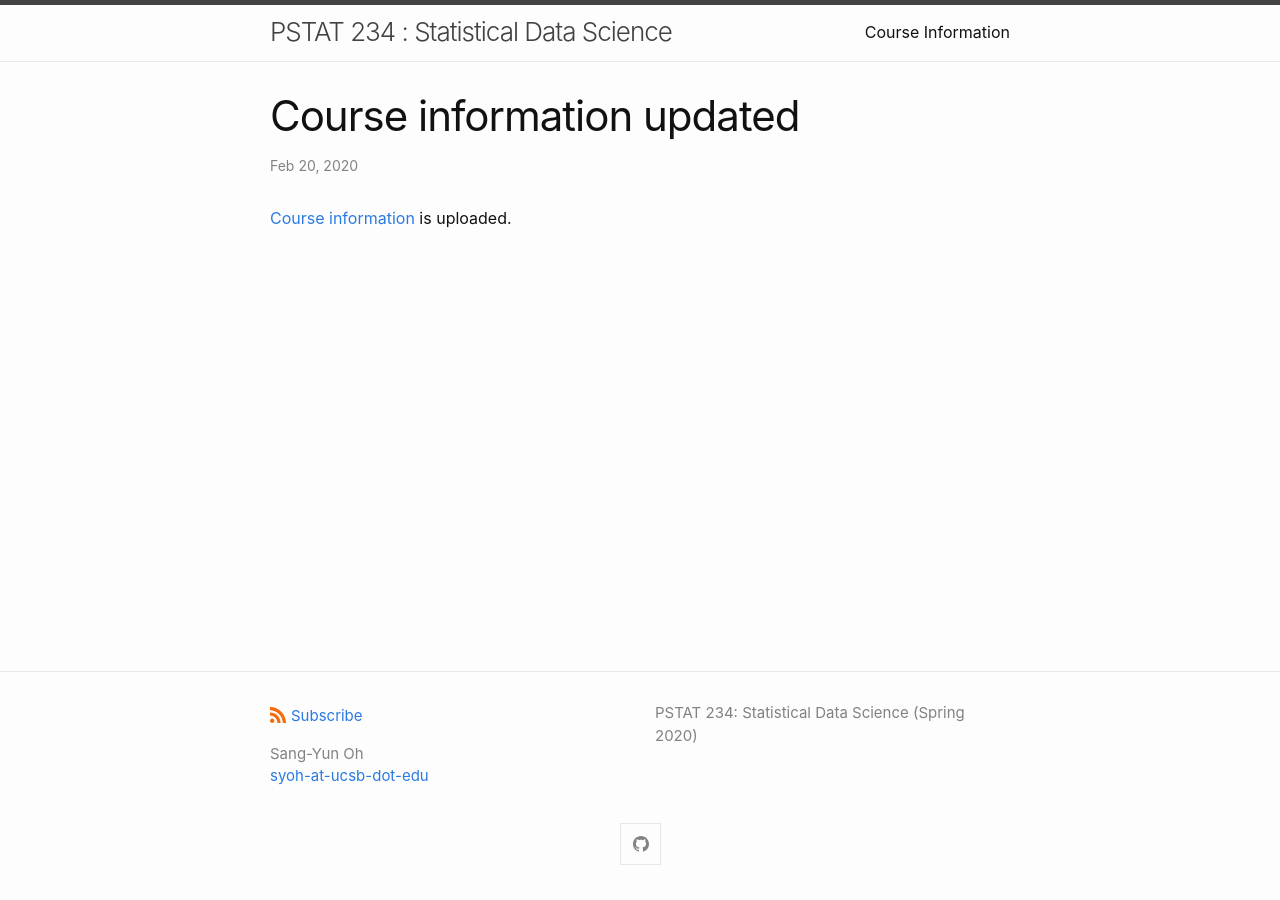
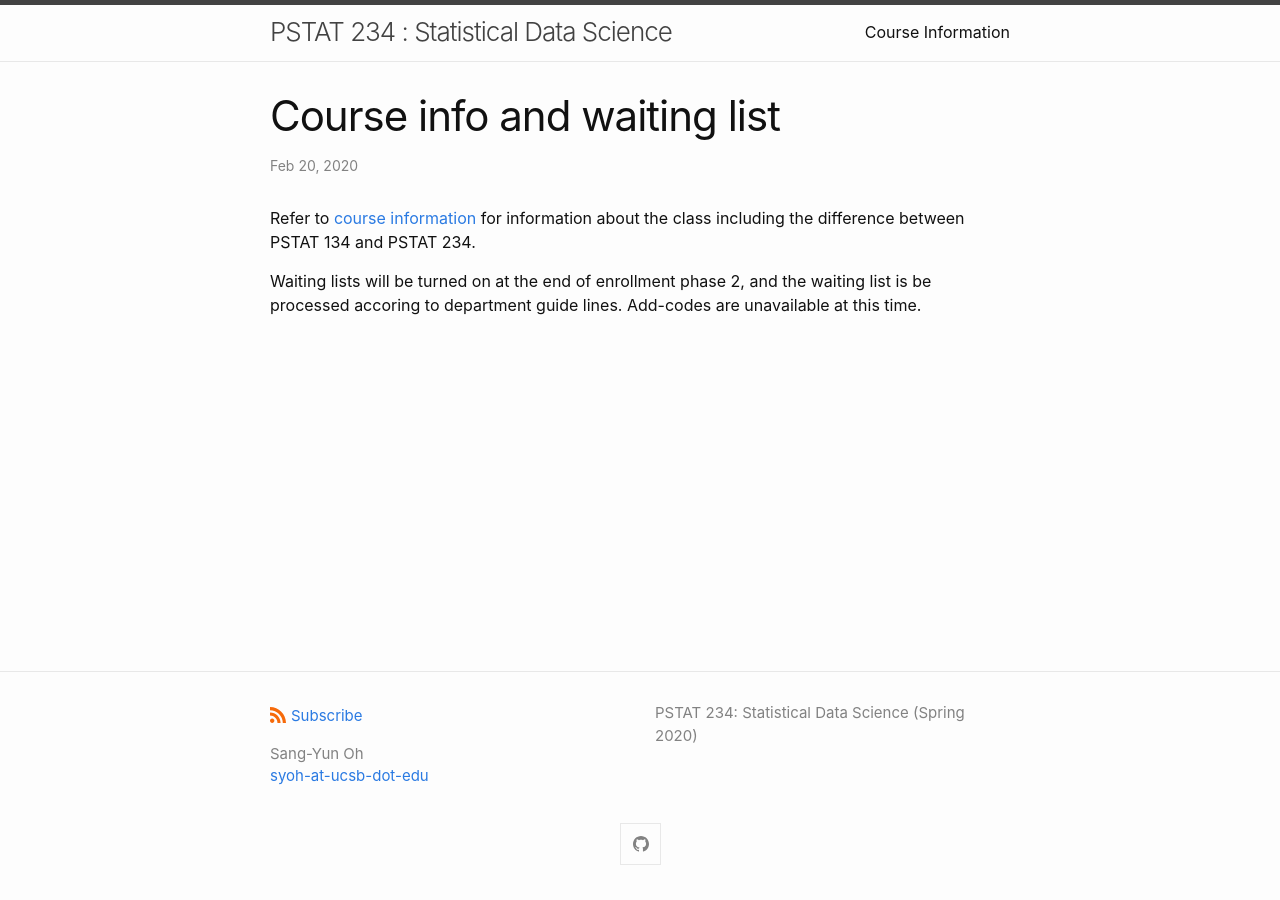
Before and after one commit to essentialols/Spring2020, a Jekyll site: the page built from docs/_posts/2020-02-20-course-information.md, in a window 1280 px wide. Built offline with Jekyll 4.4.1, drawn with Linux system fonts in a browser that asks for light colours.

Commit message:
Update 2020-02-20-course-information.md

```diff
--- a/docs/_posts/2020-02-20-course-information.md
+++ b/docs/_posts/2020-02-20-course-information.md
@@ -1,7 +1,9 @@
 ---
 layout: post
-title: "Course information updated"
+title: "Course info and waiting list"
 categories: announcement
 ---
 
-[Course information](https://ucsb-pstat-134.github.io/Spring2020/course-information.html) is uploaded.
+Refer to [course information](https://ucsb-pstat-134.github.io/Spring2020/course-information.html) for information about the class including the difference between PSTAT 134 and PSTAT 234.
+
+Waiting lists will be turned on at the end of enrollment phase 2, and the waiting list is be processed accoring to department guide lines. Add-codes are unavailable at this time.
```
